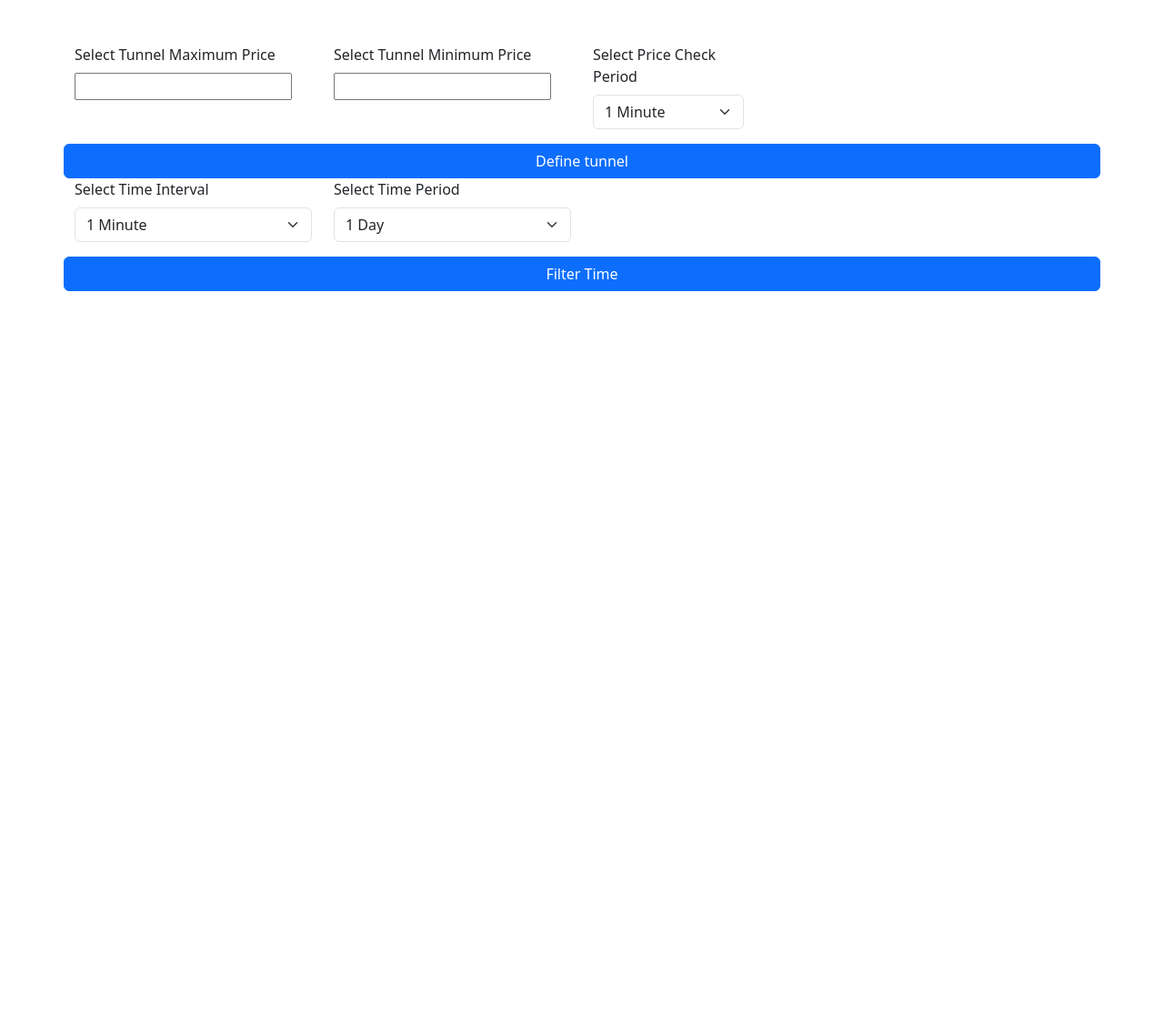
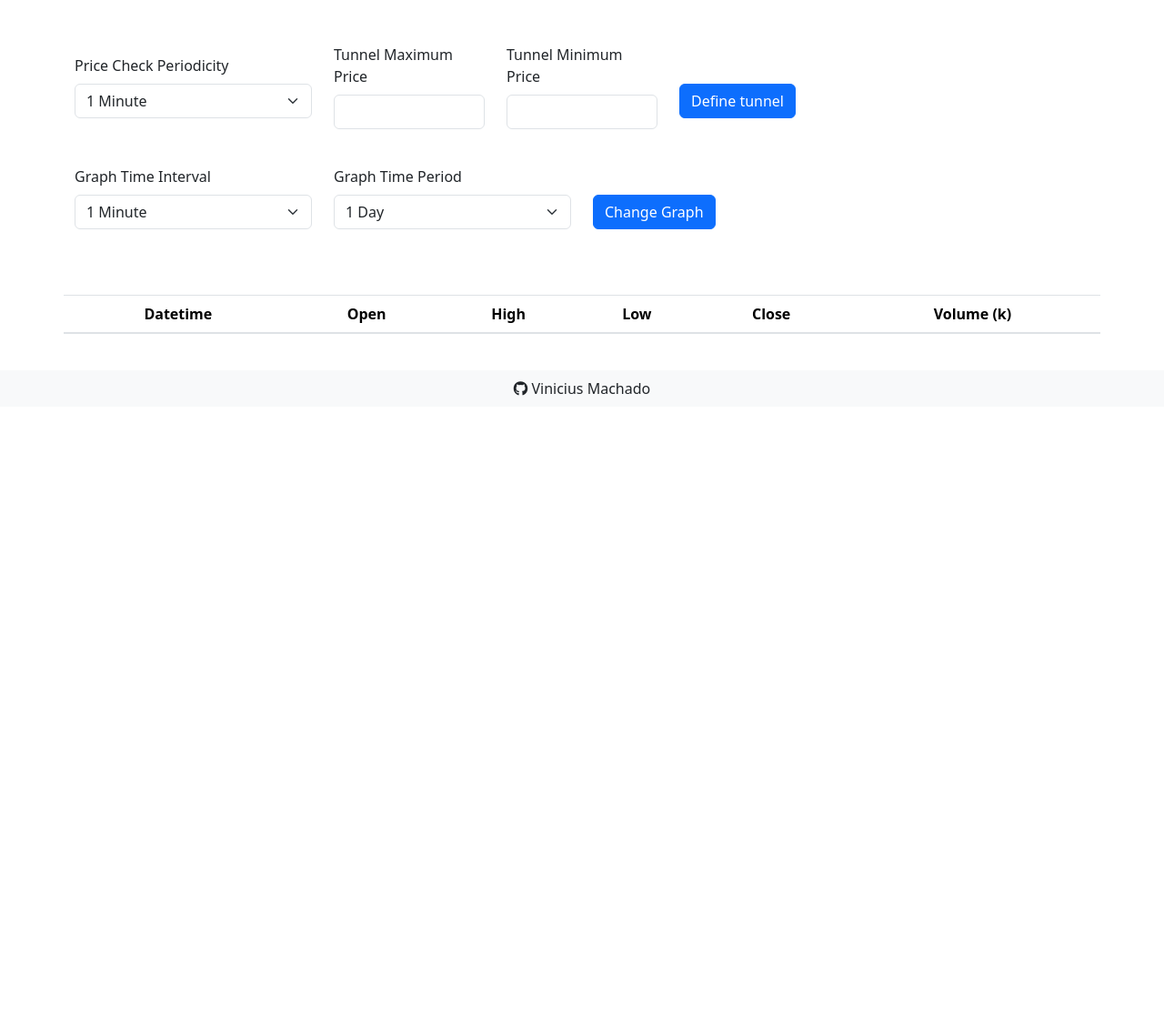
Before and after one commit to vini-machado/inoa-challenge, a Django app: template stock_fetcher/templates/stock_data.html in a window 1280 px wide. Shown: the part 66-1186 px from the top of the page at 91% size. After the commit the page ends 501 px from the top, so only its background shows below. Run offline with Django 4.2, Linux system fonts and the light colour scheme; the template is opened without the code that fills it: values that come from a table or form of the project are taken from there, others are empty; the visitor is signed in with stand-in values (Sample User, id 1); parts of the project's set-up code (start-up, migrations or seed data) failed here and were passed over; some libraries are stand-ins or nearby versions.

Commit message:
beautiful stock data forms

```diff
--- a/stock_fetcher/templates/stock_chart/graph.html
+++ b/stock_fetcher/templates/stock_chart/graph.html
@@ -1,6 +1,4 @@
-<div
-  class="container mx-auto container-fluid text-light min-vh-100 py-5"
->
+<div>
   <div class="row">
     <div class="col-md-12">
       <div id="plot">
--- a/stock_fetcher/templates/stock_chart/graph_form.html
+++ b/stock_fetcher/templates/stock_chart/graph_form.html
@@ -9,7 +9,8 @@
             <label for="{{ graph_properties.period.id_for_label }}" class="form-label">{{ graph_properties.period.label }}</label>
             {{ graph_properties.period }}
         </div>
-        <button type="submit" class="btn btn-primary mt-3">Filter Time</button>
+        <div class="col-md-3 align-self-end">
+            <button type="submit" class="btn btn-primary mt-3">Change Graph</button>
+        </div>
     </div>
 </form>
-<br/><br/><br/>
--- a/stock_fetcher/templates/stock_chart/price_tunnel_form.html
+++ b/stock_fetcher/templates/stock_chart/price_tunnel_form.html
@@ -1,19 +1,21 @@
 <form method="post">
     {% csrf_token %}
     <div class="row">
-        <div class="col-md-3">
-            <label for="{{ price_tunnel.max_price.id_for_label }}" class="form-label">{{ price_tunnel.max_price.label }}</label>
+        <div class="col-md-3 align-self-center form-group">
+            <label for="{{ price_tunnel.periodicity.id_for_label }}">{{ price_tunnel.periodicity.label }}</label>
+            {{ price_tunnel.periodicity }}
+        </div>
+        <div class="col-md-2 align-self-center form-group">
+            <label for="{{ price_tunnel.max_price.id_for_label }}">{{ price_tunnel.max_price.label }}</label>
             {{ price_tunnel.max_price }}
         </div>
-        <div class="col-md-3">
-            <label for="{{ price_tunnel.min_price.id_for_label }}" class="form-label">{{ price_tunnel.min_price.label }}</label>
+        <div class="col-md-2 align-self-center form-group">
+            <label for="{{ price_tunnel.min_price.id_for_label }}">{{ price_tunnel.min_price.label }}</label>
             {{ price_tunnel.min_price }}
         </div>
-        <div class="col-md-2">
-            <label for="{{ price_tunnel.periodicity.id_for_label }}" class="form-label">{{ price_tunnel.periodicity.label }}</label>
-            {{ price_tunnel.periodicity }}
+        <div class="col-md-3 align-self-center">
+            <button type="submit" class="btn btn-primary mt-3">Define tunnel</button>
         </div>
-        <button type="submit" class="btn btn-primary mt-3">Define tunnel</button>
     </div>
+    <br/>
 </form>
-<br/><br/><br/>
--- a/stock_fetcher/views/stock_data.py
+++ b/stock_fetcher/views/stock_data.py
@@ -15,19 +15,21 @@ from monitoring.models import UserStock
 class TimeForm(forms.Form):
     interval = forms.ChoiceField(choices = INTERVALS,
                                        widget=forms.Select(attrs={'class': 'form-select'}),
-                                       label="Select Time Interval")
+                                       label="Graph Time Interval")
 
     period   = forms.ChoiceField(choices = PERIODS,
                                     widget=forms.Select(attrs={'class': 'form-select'}),
-                                    label="Select Time Period")
+                                    label="Graph Time Period")
 
 class TunnelPriceForm(forms.Form):
-    max_price     = forms.DecimalField(label="Select Tunnel Maximum Price")
-    min_price     = forms.DecimalField(label="Select Tunnel Minimum Price")
+    max_price     = forms.DecimalField(label="Tunnel Maximum Price",
+                                    widget=forms.NumberInput(attrs={'class': 'form-control'}),)
+    min_price     = forms.DecimalField(label="Tunnel Minimum Price",
+                                    widget=forms.NumberInput(attrs={'class': 'form-control'}),)
 
     periodicity   = forms.ChoiceField(choices = INTERVALS,
                                 widget=forms.Select(attrs={'class': 'form-select'}),
-                                label="Select Price Check Period")
+                                label="Price Check Periodicity")
 
 
 class StockDataView(View):
```
